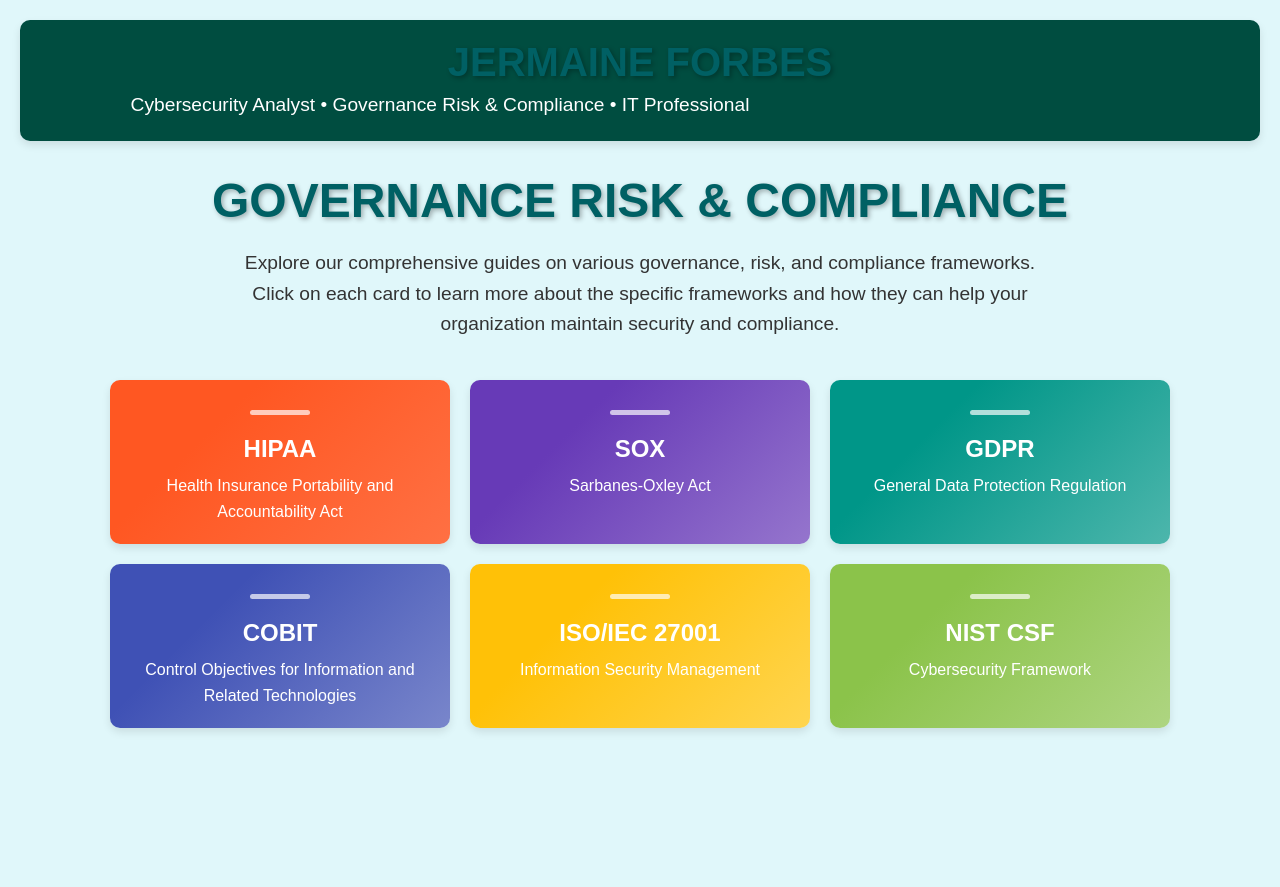
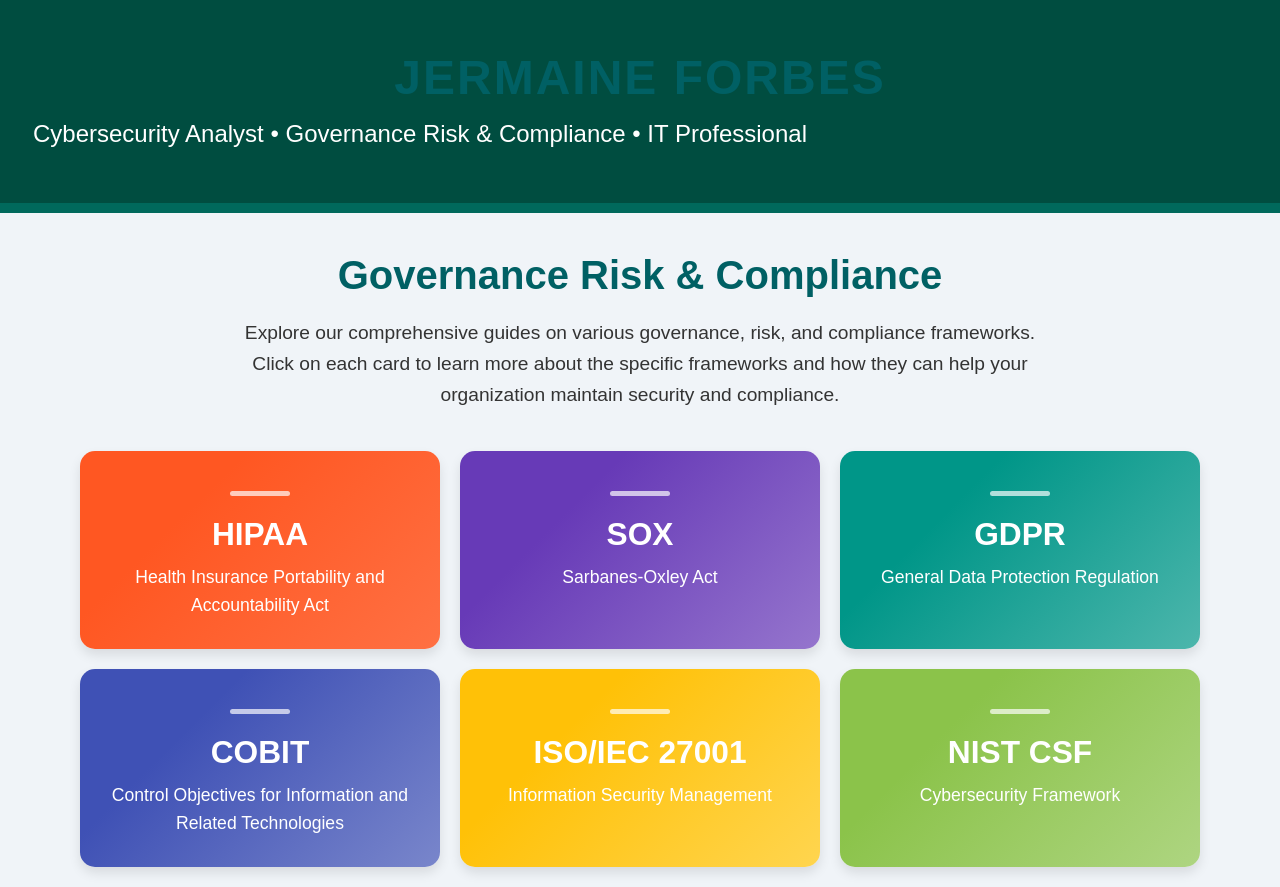
Before and after one commit to JermaineCyber/GRC, a plain HTML site: page index.html in a window 1280 px wide. Before the commit the page ends 800 px from the top, so only its background shows below. Drawn offline with Linux system fonts and the light colour scheme.

Commit message:
Update index.html

```diff
--- a/index.html
+++ b/index.html
@@ -3,37 +3,37 @@
 <head>
     <meta charset="UTF-8">
     <meta name="viewport" content="width=device-width, initial-scale=1.0">
-    <title>GOVERNANCE RISK & COMPLIANCE</title>
+    <title>Governance Risk & Compliance</title>
     <style>
         body {
             font-family: 'Arial', sans-serif;
-            background-color: #e0f7fa;
+            background-color: #f0f4f8;
             margin: 0;
-            padding: 20px;
+            padding: 0;
             color: #333;
             text-align: center;
         }
         .header {
             background-color: #004d40;
             color: white;
-            padding: 20px;
-            border-radius: 10px;
-            margin-bottom: 20px;
-            box-shadow: 0 4px 8px rgba(0, 0, 0, 0.1);
+            padding: 50px 20px;
+            border-bottom: 10px solid #00695c;
         }
         .header h1 {
             margin: 0;
-            font-size: 2.5em;
+            font-size: 3em;
+            text-transform: uppercase;
+            letter-spacing: 2px;
         }
         .header p {
-            margin: 5px 0 0;
-            font-size: 1.2em;
+            margin: 10px 0 0;
+            font-size: 1.5em;
+            font-weight: 300;
         }
         h1 {
-            font-size: 3em;
-            margin-bottom: 20px;
+            font-size: 2.5em;
+            margin: 40px 0 20px;
             color: #006064;
-            text-shadow: 2px 2px 5px rgba(0, 0, 0, 0.3);
         }
         p {
             max-width: 800px;
@@ -46,24 +46,25 @@
             flex-wrap: wrap;
             justify-content: center;
             gap: 20px;
-            margin-top: 40px;
+            padding: 20px;
         }
         .link-card {
             color: white;
-            border-radius: 10px;
-            padding: 20px;
+            border-radius: 15px;
+            padding: 30px;
             width: 300px;
             text-decoration: none;
-            box-shadow: 0 4px 8px rgba(0, 0, 0, 0.1);
+            box-shadow: 0 6px 12px rgba(0, 0, 0, 0.1);
             transition: transform 0.3s, box-shadow 0.3s;
+            font-size: 1.1em;
         }
         .link-card:hover {
             transform: translateY(-10px);
-            box-shadow: 0 10px 20px rgba(0, 0, 0, 0.2);
+            box-shadow: 0 12px 24px rgba(0, 0, 0, 0.2);
         }
         .link-card h2 {
             margin: 0 0 10px;
-            font-size: 1.5em;
+            font-size: 1.8em;
         }
         .link-card p {
             margin: 0;
@@ -117,10 +118,10 @@
 </head>
 <body>
     <div class="header">
-        <h1>JERMAINE FORBES</h1>
+        <h1>Jermaine Forbes</h1>
         <p>Cybersecurity Analyst • Governance Risk & Compliance • IT Professional</p>
     </div>
-    <h1>GOVERNANCE RISK & COMPLIANCE</h1>
+    <h1>Governance Risk & Compliance</h1>
     <p>Explore our comprehensive guides on various governance, risk, and compliance frameworks. Click on each card to learn more about the specific frameworks and how they can help your organization maintain security and compliance.</p>
     <div class="container">
         <a href="https://jermainecyber.github.io/HIPAA/" class="link-card hipaa">
```
